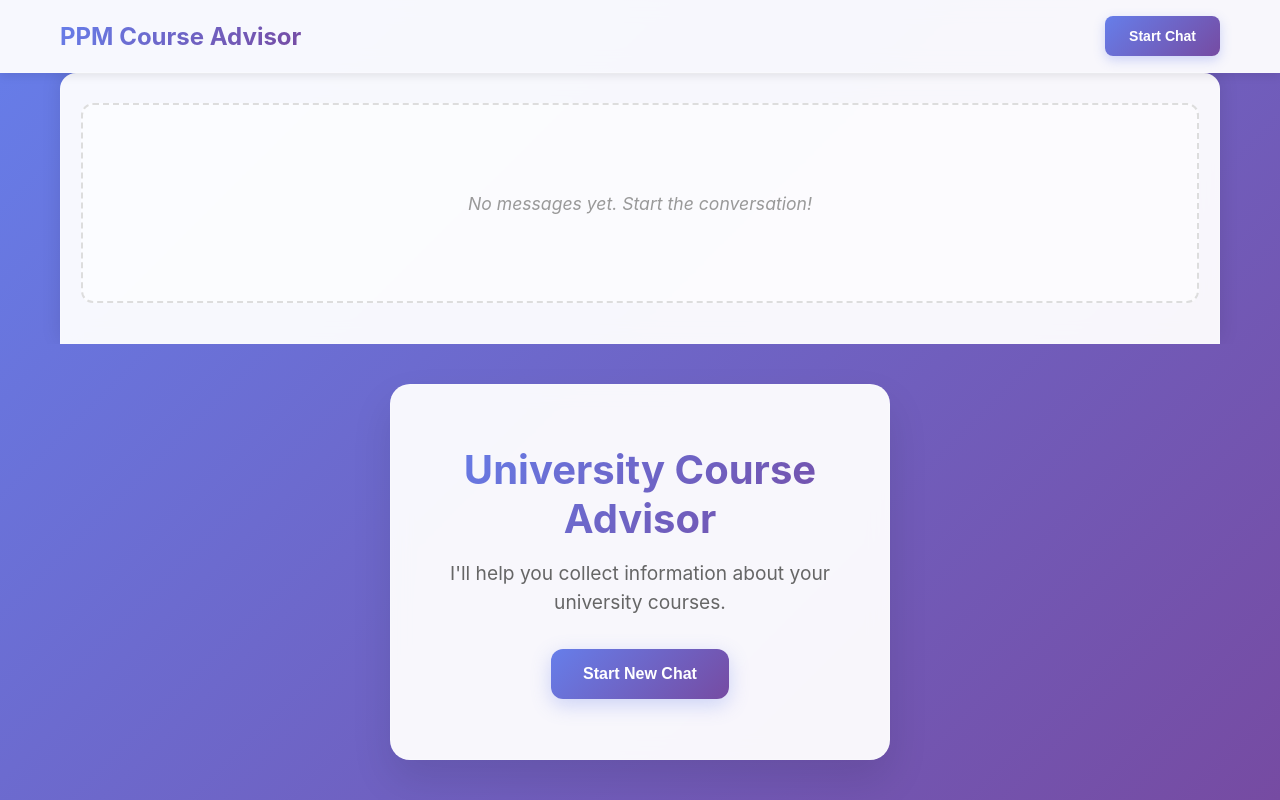
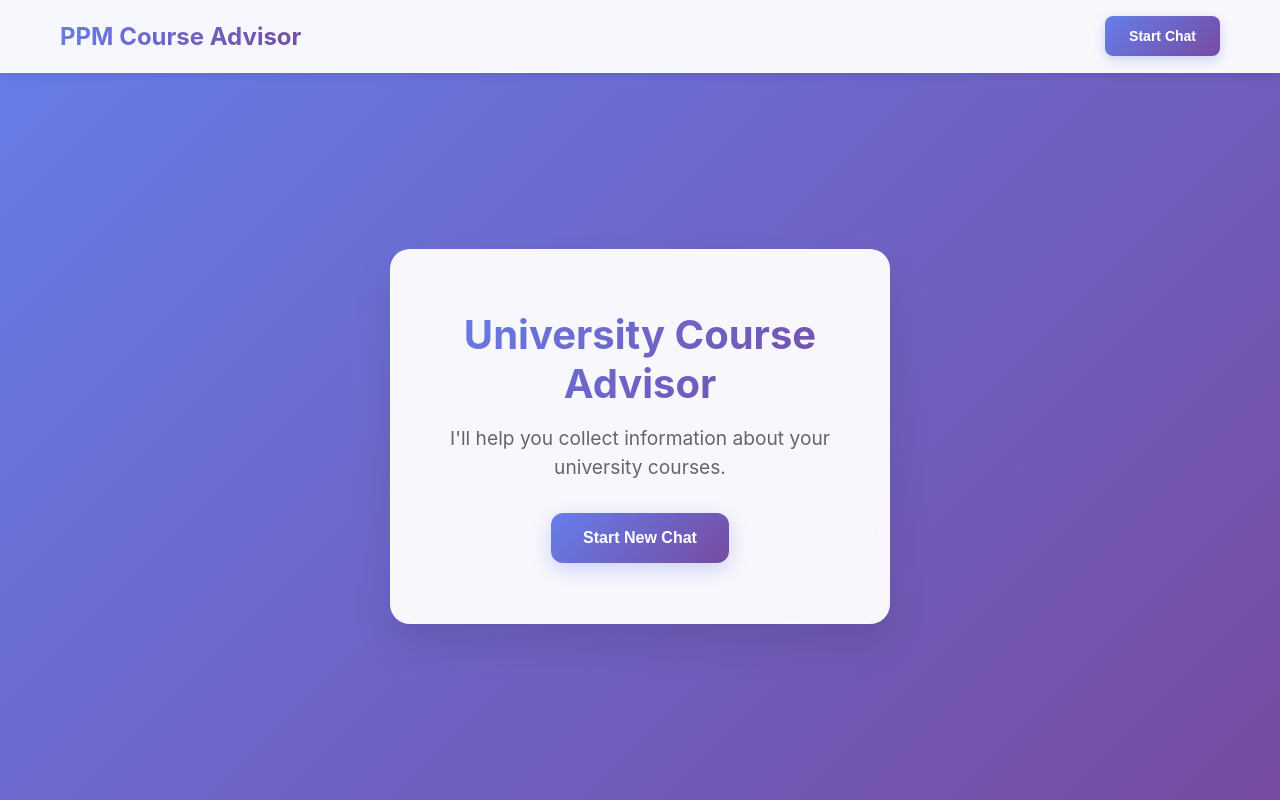
Before and after one commit to dixisouls/PPM, a React (Create React App) app in the folder frontend/: page / in a window 1280 px wide. Built offline with nearby package versions, Linux system fonts and the light colour scheme.

Commit message:
changed landing UI

```diff
--- a/frontend/src/components/ChatApplication.js
+++ b/frontend/src/components/ChatApplication.js
@@ -197,25 +197,21 @@ const ChatApplication = () => {
         isLoading={isLoading}
       />
 
+      {isConnected ? (
         <div className="chat-container">
-        {isConnected && (
           <ProgressTracker
             collectedInfo={collectedInfo}
             completionStatus={completionStatus}
           />
-        )}
 
           <div className="chat-content">
             <MessageList messages={messages} isLoading={isLoading} />
             <div ref={messagesEndRef} />
           </div>
 
-        {isConnected && (
           <MessageInput onSendMessage={sendMessage} disabled={isLoading} />
-        )}
         </div>
-
-      {!isConnected && (
+      ) : (
         <div className="welcome-screen">
           <div className="welcome-content">
             <h1>University Course Advisor</h1>
```
Lines whose indentation alone changed are shown as unchanged.
